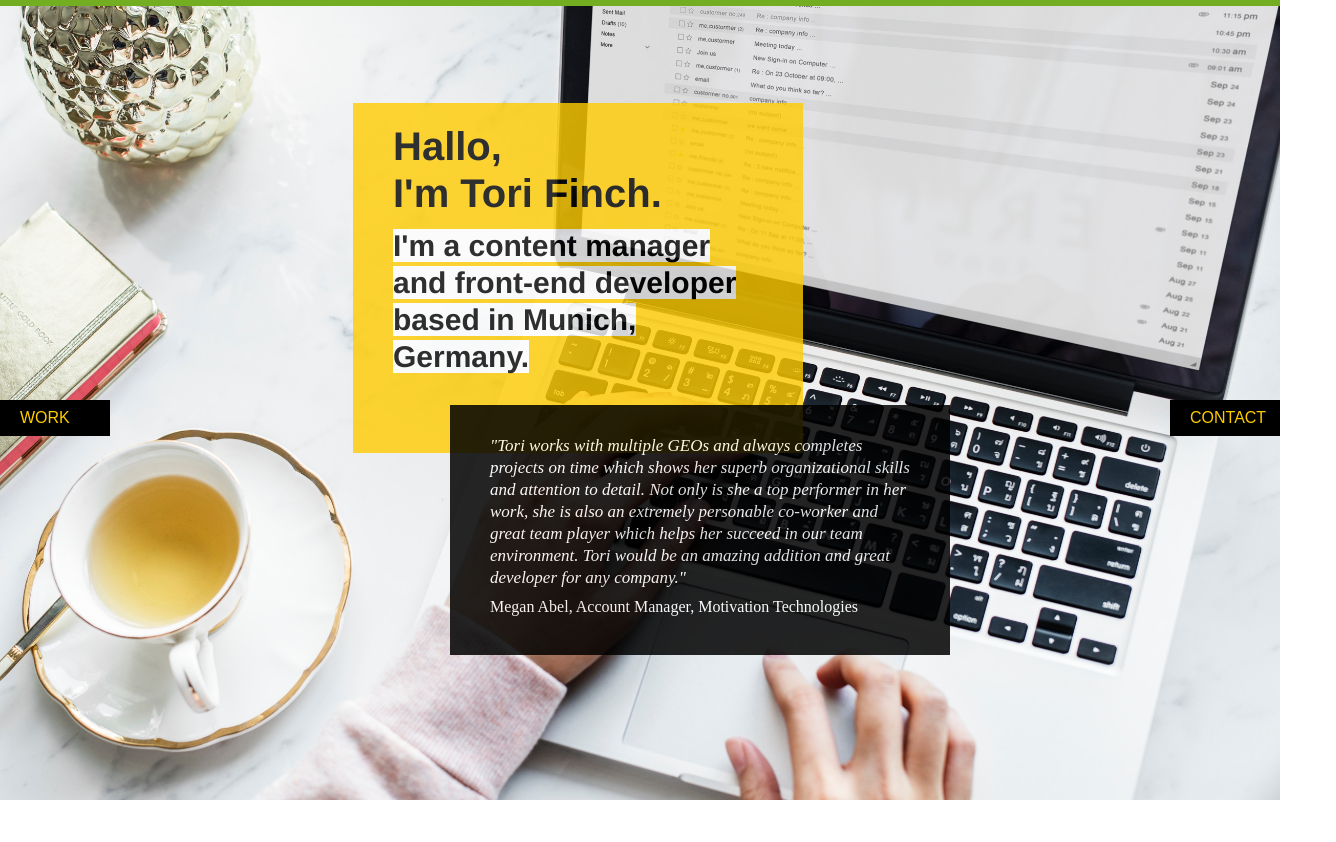
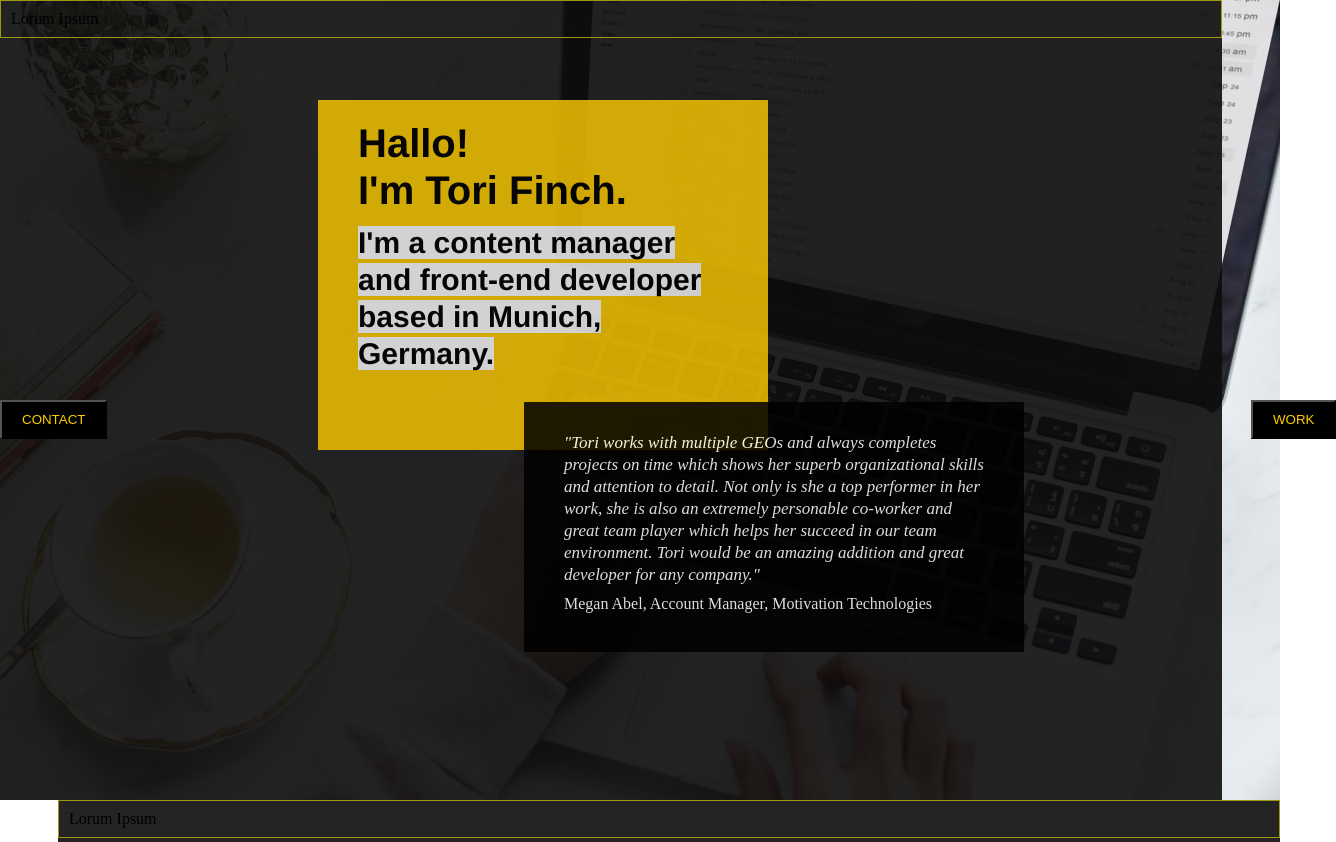
Before and after one commit to torikk/Portfolio, a plain HTML site: page index.html in a window 1280 px wide. Shown: the top 842 px of the page, 1336 px wide, since content can reach past the window. Before the commit the page ends 800 px from the top, so only its background shows below. Drawn offline with nearby package versions, Linux system fonts and the light colour scheme.

Commit message:
Began slider functionality

```diff
--- a/css/style.css
+++ b/css/style.css
@@ -18,8 +18,7 @@ body, html {
     align-items: stretch;
 }
 
-.button {
-    width: 70px;
+button {
     background-color: #000;
     font-family:Arial;
     color: #ffcc00;
@@ -28,17 +27,16 @@ body, html {
     top: 50%;
 }
 
-#leftBtn {
+button > .leftBtn {
     left: 0;
 }
 
-#rigthBtn {
-    right:0;
+button > .rigthBtn {
+    right: 0;
 }
 
 .textPosition {
     position:relative;
-    border: 3px solid #73AD21;
     flex-grow: 8;
     width:100%;
     height:100%;
@@ -51,7 +49,7 @@ body, html {
     opacity: .8;
     position:absolute;
     top:100px;
-    left:350px;
+    right:40%;
     box-sizing: border-box;
     padding: 20px 40px;
 }
@@ -82,7 +80,7 @@ body, html {
     opacity: .85;
     position: absolute;
     top: 402px;
-    left: 447px;
+    right: 20%;
     box-sizing: border-box;
     padding: 20px 40px;
 }
@@ -109,20 +107,20 @@ mark {
 .box1{
     float:left;
     overflow: hidden;
-    background: #f0e68c;
-    display:none;
+    background-color: rgba(13, 13, 13, 0.9);
+    height:100%;
     }
 
 .box2 {
-    float:left;
+    float:right;
     overflow: hidden;
-    background: #f0e68c;
-    display:none;
+    background-color: rgba(13, 13, 13, 0.9);
+    height:100%;
     }
     /* Add padding and border to inner content
     for better animation effect */
     .box-inner{
-        width: 400px;
+        width: 1200px;
         padding: 10px;
         border: 1px solid #a29415;
     }
--- a/index.html
+++ b/index.html
@@ -4,7 +4,7 @@
    <meta charset = "UTF-8">
      <title>Tori Finch Portfolio</title>
        <script src="https://ajax.googleapis.com/ajax/libs/jquery/3.3.1/jquery.min.js"></script>
-
+    <script type="text/javascript" src="https://code.jquery.com/jquery.min.js"></script>
     <link rel="stylesheet" href="css/normalize.css">
     <link rel="stylesheet" href="css/style.css">
 
@@ -15,38 +15,52 @@
 
 
 <div class="container">
+
+
+      <div class="box1"><div class="box-inner">Lorum Ipsum</div></div>
+
+
 <div class="flex-container">
-       <div class="box1"></div>
+
     <div>
-            <div class="button" id="leftBtn" onclick="slidetoggleL()">WORK</div>
+        <button type="button" class="slide-toggleL leftBtn">WORK</div>
     </div>
+
     <div class="textPosition">
         <div class="header">
-                <h1> Hallo,<br />I'm Tori Finch.</h1>
+            <h1> Hallo!<br />I'm Tori Finch.</h1>
             <p><mark>I'm a content manager and front-end developer based in Munich, Germany.</mark></p>
         </div>
         <div class="rotator">
             <p class="blurb">"Tori works with multiple GEOs and always completes projects on time which shows her superb organizational skills and attention to detail. Not only is she a top performer in her work, she is also an extremely personable co-worker and great team player which helps her succeed in our team environment. Tori would be an amazing addition and great developer for any company."</p>
             <p class="author">Megan Abel, Account Manager, Motivation Technologies</p>
         </div>
+    </div>
 
+    <div>
+        <button type="button" class="slide-toggleL rigthBtn">CONTACT</div>
+    </div>
 
 </div>
 
-        <div>
-            <div class="button" id="rigthBtn" onclick="slidetoggleR()">CONTACT</div>
-        </div>
-         <div class="box2"></div>
-    </div>
-
+      <div class="box2"><div class="box-inner">Lorum Ipsum</div></div>
 </div>
 
 
 <script>
 
 $(document).ready(function(){
-  $(".slide-toggle").click(function(){
+  $(".slide-toggleL").click(function(){
     $(".box1").animate({
+      width: "toggle"
+    });
+  });
+});
+</script>
+<script>
+$(document).ready(function(){
+  $(".slide-toggleR").click(function(){
+    $(".box2").animate({
       width: "toggle"
     });
   });
```
Lines whose indentation alone changed are shown as unchanged.
